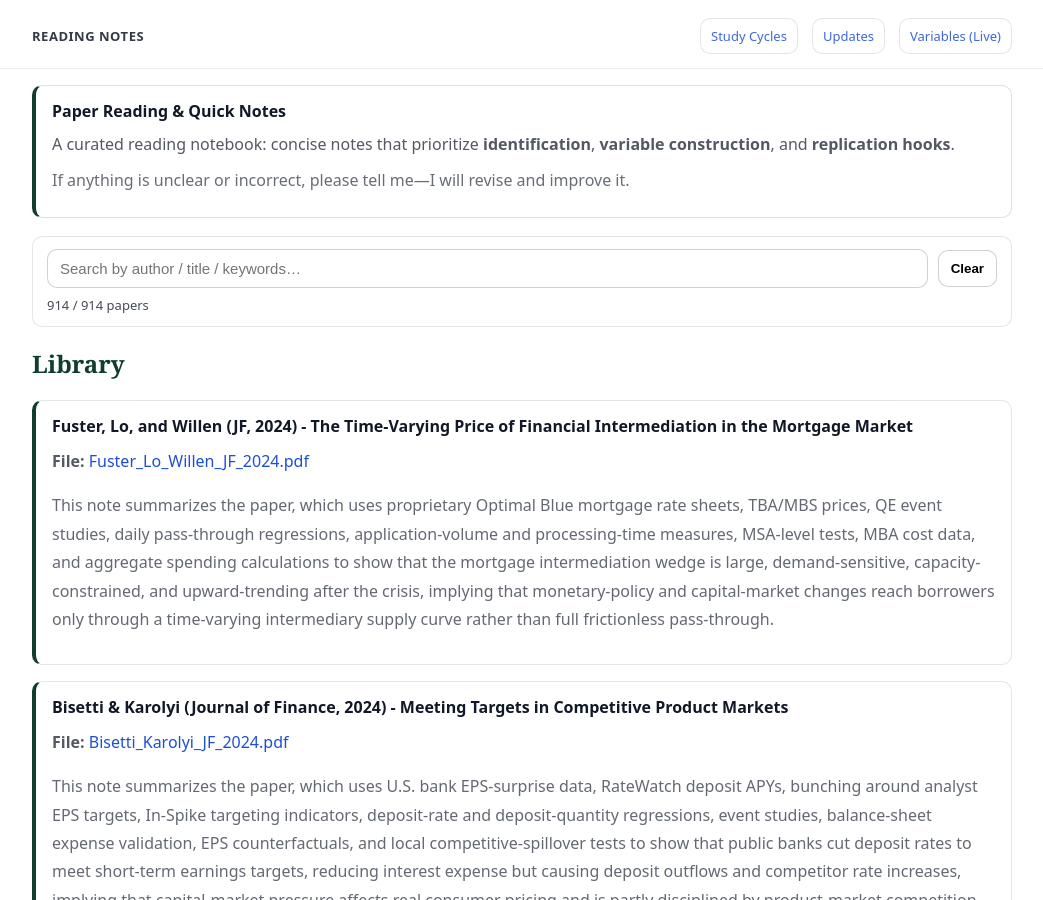
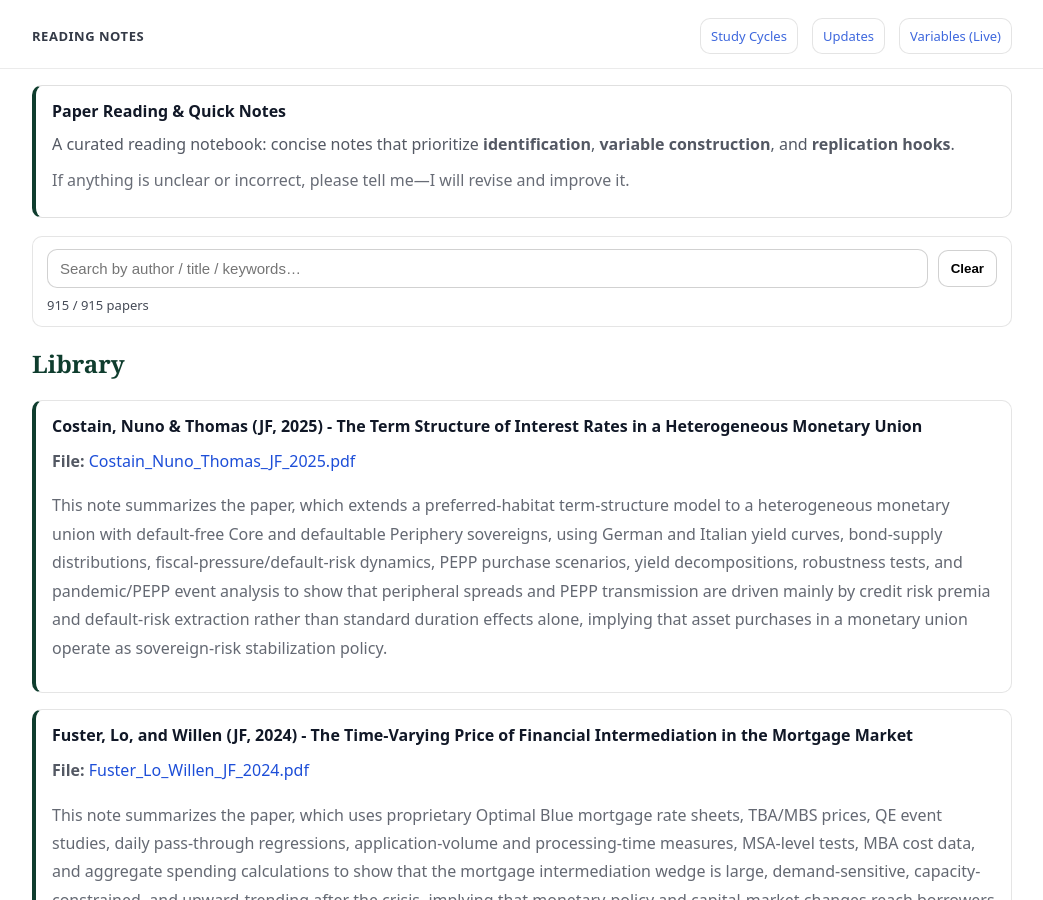
Before and after one commit to yaxinzn/study-archive, a Jekyll site: the page built from reading/index.md, in a window 1280 px wide and 900 px high. Shown: the whole window, without its empty margins (118-1161 px from the left). Built offline with Jekyll 4.4.1, drawn with Linux system fonts in a browser that asks for light colours.

Commit message:
Reading: add/update Costain_Nuno_Thomas_JF_2025.pdf

```diff
--- a/_data/reading.yml
+++ b/_data/reading.yml
@@ -1,3 +1,7 @@
+- title: "Costain, Nuno & Thomas (JF, 2025) - The Term Structure of Interest Rates in a Heterogeneous Monetary Union"
+  file: "Costain_Nuno_Thomas_JF_2025.pdf"
+  desc: "This note summarizes the paper, which extends a preferred-habitat term-structure model to a heterogeneous monetary union with default-free Core and defaultable Periphery sovereigns, using German and Italian yield curves, bond-supply distributions, fiscal-pressure/default-risk dynamics, PEPP purchase scenarios, yield decompositions, robustness tests, and pandemic/PEPP event analysis to show that peripheral spreads and PEPP transmission are driven mainly by credit risk premia and default-risk extraction rather than standard duration effects alone, implying that asset purchases in a monetary union operate as sovereign-risk stabilization policy."
+
 - title: "Fuster, Lo, and Willen (JF, 2024) - The Time-Varying Price of Financial Intermediation in the Mortgage Market"
   file: "Fuster_Lo_Willen_JF_2024.pdf"
   desc: "This note summarizes the paper, which uses proprietary Optimal Blue mortgage rate sheets, TBA/MBS prices, QE event studies, daily pass-through regressions, application-volume and processing-time measures, MSA-level tests, MBA cost data, and aggregate spending calculations to show that the mortgage intermediation wedge is large, demand-sensitive, capacity-constrained, and upward-trending after the crisis, implying that monetary-policy and capital-market changes reach borrowers only through a time-varying intermediary supply curve rather than full frictionless pass-through."
```
Also changed, not shown: 1 other file.
